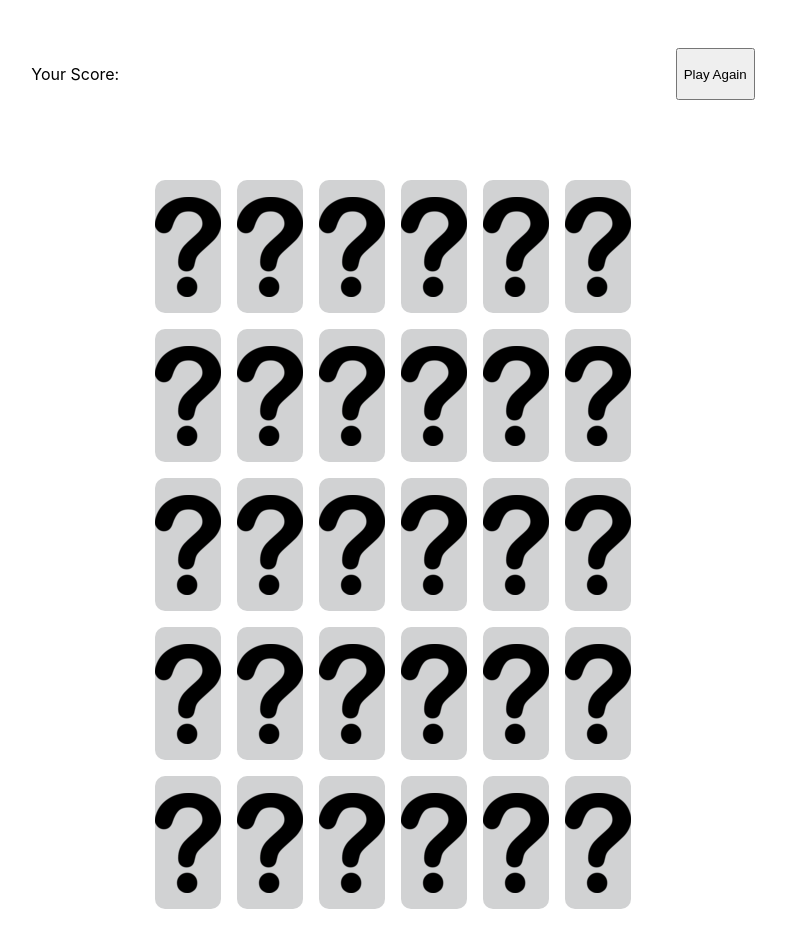
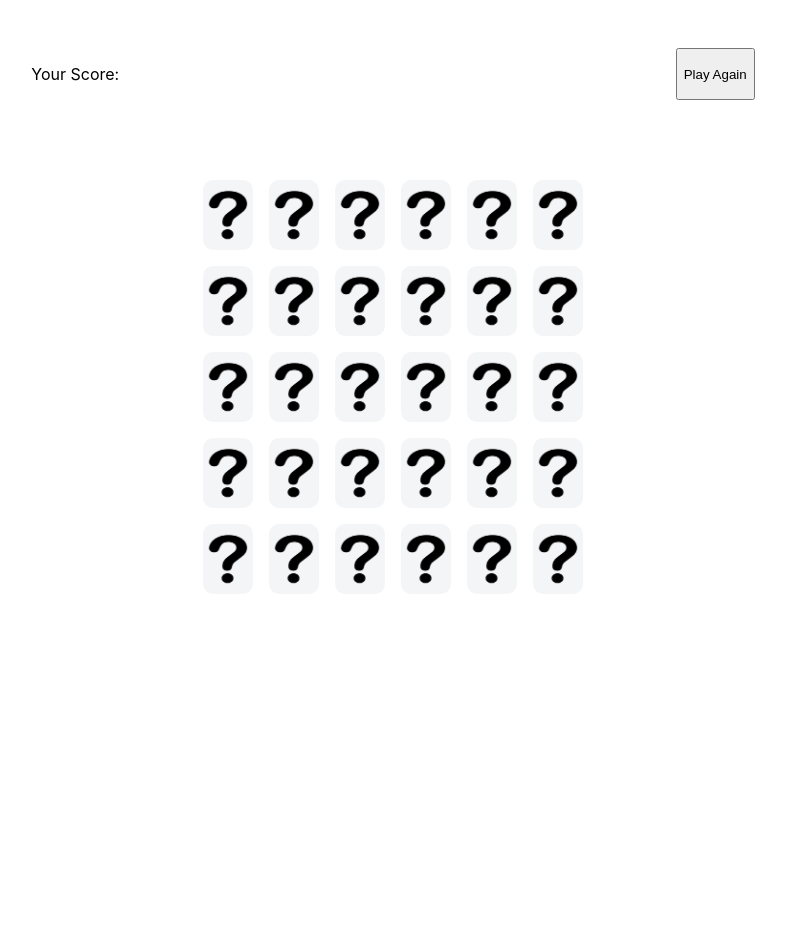
Before and after one commit to hakanolgun/redux-cardMemoryGame, a React (Create React App) app: page / in a window 1280 px wide. Shown: the whole page, without its empty margins (247-1033 px from the left). After the commit the page ends 800 px from the top, so only its background shows below. Built offline with nearby package versions, Linux system fonts and the light colour scheme.

Commit message:
toggle function completed

```diff
--- a/src/components/card/Card.js
+++ b/src/components/card/Card.js
@@ -1,20 +1,41 @@
 import React from "react";
 import styles from "./styles.module.css";
 import questionicon from "../../questionicon.png";
-import { useDispatch } from "react-redux";
+import { useDispatch, useSelector } from "react-redux";
 import { toggleOpen } from "../../redux/cardsSlice";
 
 function Card({ card }) {
   const dispatch = useDispatch();
+  const items = useSelector((state) => state.cards.items);
 
+  const handleToggle = (id) => {
+    const myitem = items.find((item) => item.id === card.id);
+    const length = items.filter((item) => item.isOpen).length;
+
+    if (myitem.isOpen) {
+      console.log("zaten acık, tiklanmaz");
+      return;
+    }
+
+    if (length >= 2) {
+      return;
+    }
+
+    dispatch(toggleOpen(id));
+    setTimeout(() => {
+      dispatch(toggleOpen(id));
+    }, 1000);
+  };
   return (
-    <div
-      className={styles.cardContainer}
-      onClick={() => dispatch(toggleOpen(card.id))}
-    >
+    <div className={styles.cardContainer} onClick={() => handleToggle(card.id)}>
       <img
-        className={styles.cardImage}
-        src={card.isOpen ? card.src : questionicon}
+        className={`${styles.cardImage_front} ${card.isOpen && styles.toggle}`}
+        src={questionicon}
+        alt={card.title}
+      />
+      <img
+        className={`${styles.cardImage_back} ${!card.isOpen && styles.toggle}`}
+        src={card.src}
         alt={card.title}
       />
     </div>
--- a/src/components/card/styles.module.css
+++ b/src/components/card/styles.module.css
@@ -1,13 +1,29 @@
 .cardContainer {
-  padding: 25%;
   box-sizing: border-box;
   cursor: pointer;
   border-radius: 10px;
-  background-color: #d1d2d3;
+  background-color: #f4f5f7;
+  padding: 1rem 0.7rem;
   display: flex;
   align-items: center;
   justify-content: center;
+  height: 70px;
+  perspective: 1000px;
+  position: relative;
+  transition: transform 1.6s;
+  transform-style: preserve-3d;
 }
-.cardImage {
-  max-width: 70px;
+
+.cardImage_front,
+.cardImage_back {
+  position: absolute;
+  box-sizing: border-box;
+  width: 50px;
+  height: 60px;
+  padding: 0.4rem;
+  -webkit-backface-visibility: hidden;
+  backface-visibility: hidden;
 }
+.toggle {
+  transform: rotateY(180deg);
+}
--- a/src/redux/cardsSlice.js
+++ b/src/redux/cardsSlice.js
@@ -1,4 +1,4 @@
-import { createSlice } from "@reduxjs/toolkit";
+import { createSlice, current } from "@reduxjs/toolkit";
 import { nanoid } from "@reduxjs/toolkit";
 
 export const cardsSlice = createSlice({
@@ -219,10 +219,6 @@ export const cardsSlice = createSlice({
   },
   reducers: {
     toggleOpen: (state, action) => {
-      const length = state.items.filter((item) => item.isOpen).length;
-      if (length >= 2) {
-        return;
-      }
       const myitem = state.items.find((item) => item.id === action.payload);
       myitem.isOpen = !myitem.isOpen;
     },
```
